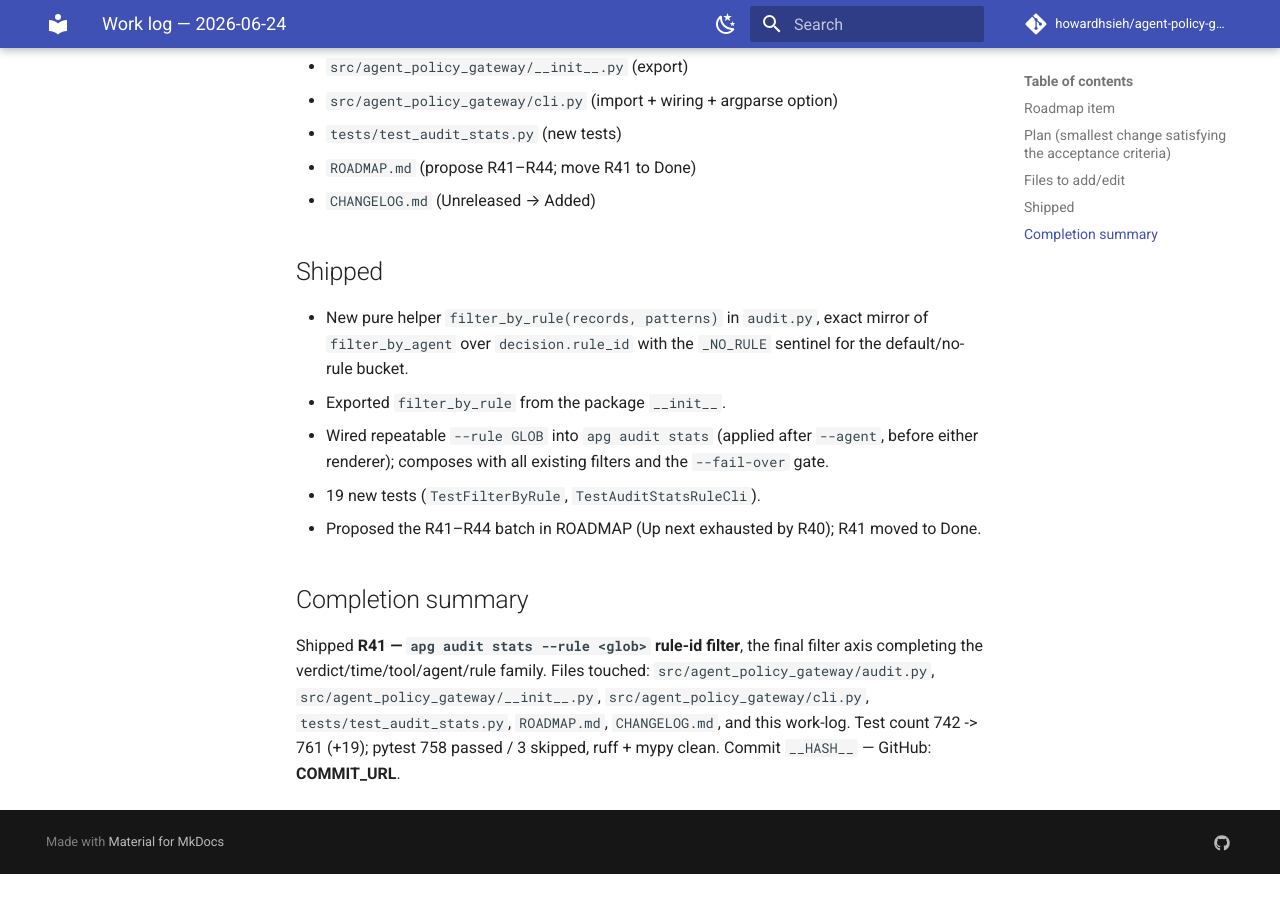
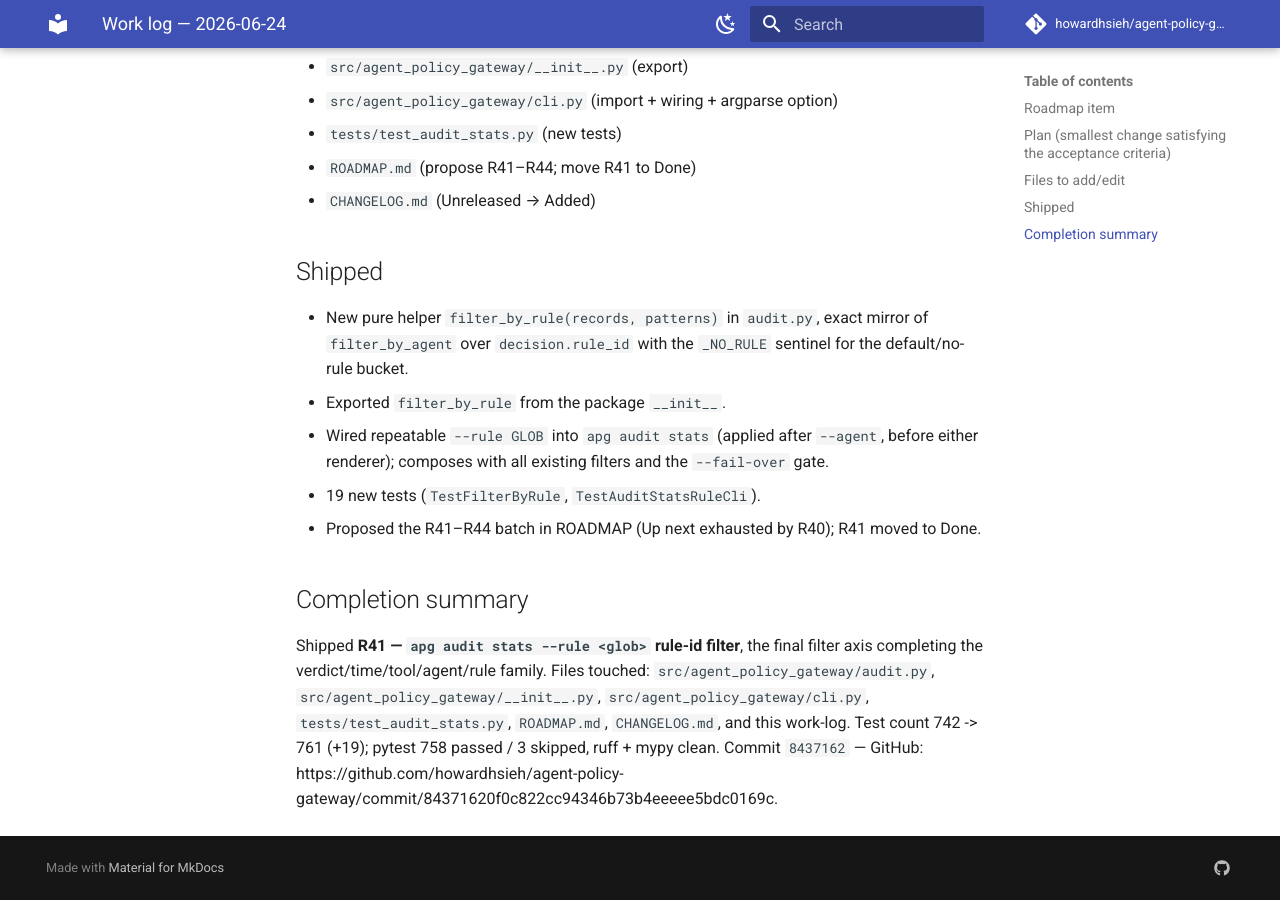
Before and after one commit to howardhsieh/agent-policy-gateway, an MkDocs documentation site: the page built from docs/work-log/2026-06-24.md, in a window 1280 px wide and 900 px high, scrolled down 864 px. Built offline with MkDocs 1.6.1 and Material for MkDocs 9.7.7, drawn with Linux system fonts in a browser that asks for light colours; comment, search, counter and statistics services are not loaded; before the commit the page ends 1738 px from its top, so only the background shows below that.

Commit message:
docs: record R41 commit hash and finalize 2026-06-24 work-log

```diff
--- a/docs/work-log/2026-06-24.md
+++ b/docs/work-log/2026-06-24.md
@@ -48,5 +48,5 @@
 `src/agent_policy_gateway/audit.py`, `src/agent_policy_gateway/__init__.py`,
 `src/agent_policy_gateway/cli.py`, `tests/test_audit_stats.py`, `ROADMAP.md`,
 `CHANGELOG.md`, and this work-log. Test count 742 -> 761 (+19); pytest 758
-passed / 3 skipped, ruff + mypy clean. Commit `__HASH__` —
-GitHub: __COMMIT_URL__.
+passed / 3 skipped, ruff + mypy clean. Commit `8437162` —
+GitHub: https://github.com/howardhsieh/agent-policy-gateway/commit/84371620f0c822cc94346b73b4eeeee5bdc0169c.
```
Also changed, not shown: ROADMAP.md (+1 -1 lines).
